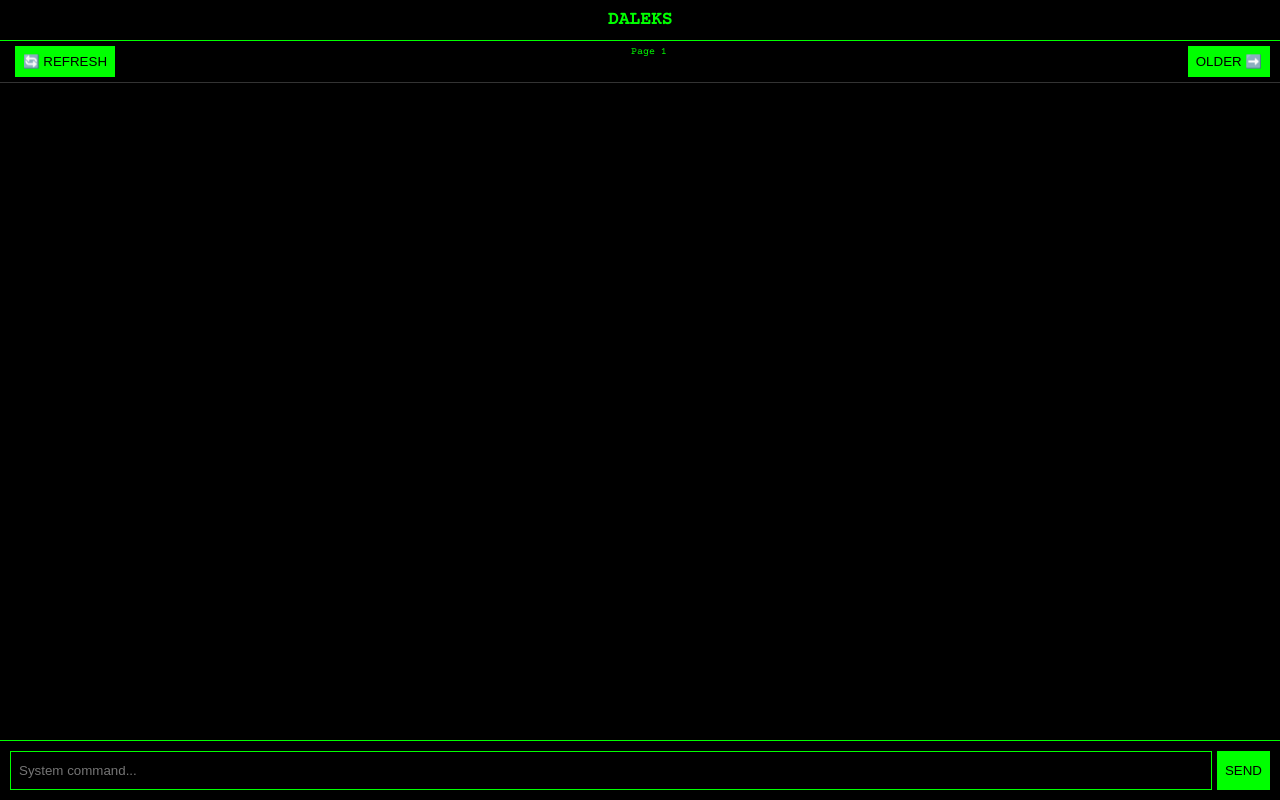
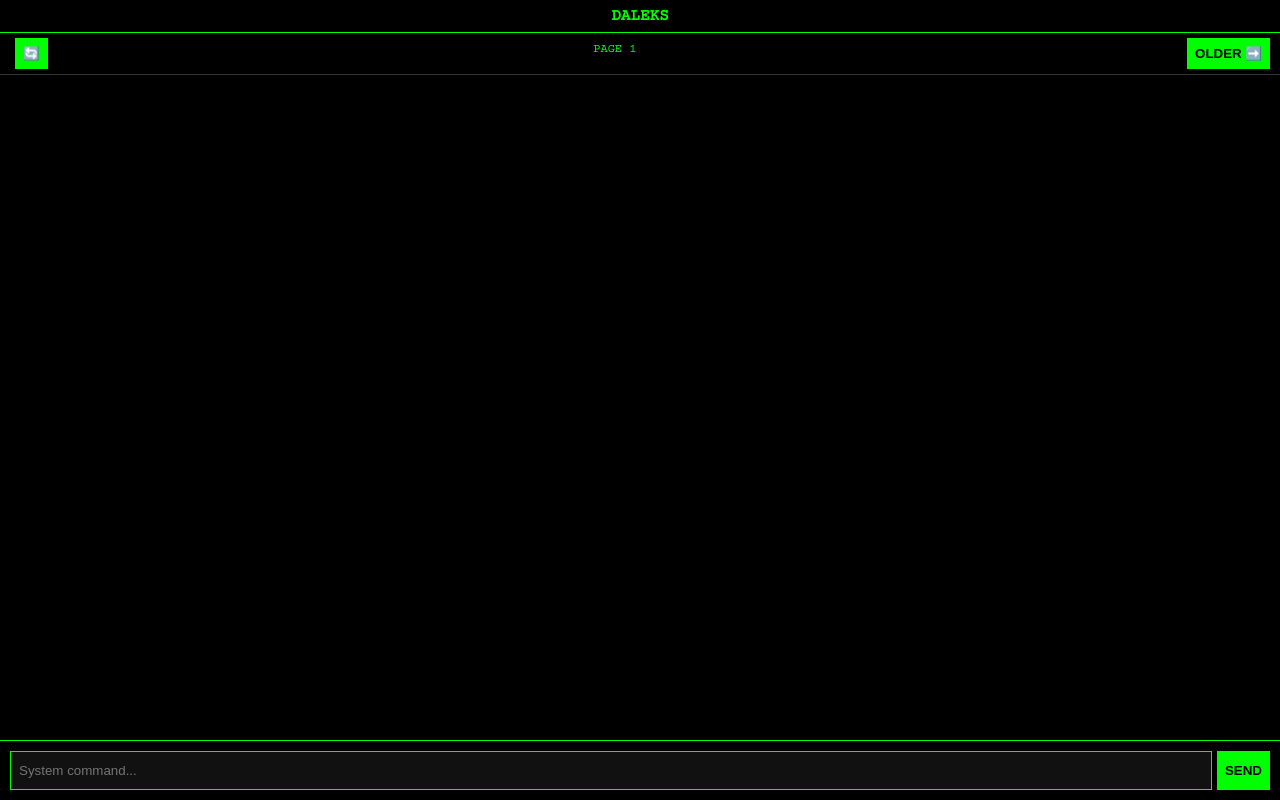
Before and after one commit to ashrafulishti/Dalek-s-World, a Flask app: page / in a window 1280 px wide. Run offline with Flask 3, Linux system fonts and the light colour scheme; a user stored in the database is signed in; data that the repository does not hold is empty; some libraries are stand-ins or nearby versions.

Commit message:
Update home.html

```diff
--- a/templates/home.html
+++ b/templates/home.html
@@ -4,41 +4,47 @@
     <meta name="viewport" content="width=device-width, initial-scale=1.0, maximum-scale=1.0, user-scalable=no">
     <link href="https://fonts.googleapis.com/css2?family=Courier+Prime&display=swap" rel="stylesheet">
     <style>
-        body { background: #000; color: #0f0; font-family: 'Courier Prime', monospace; margin: 0; display: flex; flex-direction: column; height: 100vh; }
+        body {
+            background: #000; color: #0f0; font-family: 'Courier Prime', monospace;
+            margin: 0; display: flex; flex-direction: column; height: 100vh; overflow: hidden;
+        }
 
-        /* Smaller Header */
+        /* Fixed Header & Refresh Bar */
         .header { text-align: center; padding: 5px; border-bottom: 1px solid #0f0; }
-        .header h1 { font-size: 18px; margin: 5px 0; }
+        .header h1 { font-size: 16px; margin: 2px 0; }
+        .refresh-bar { display: flex; justify-content: space-between; padding: 5px 10px; border-bottom: 1px solid #333; }
 
-        /* Refresh Bar */
-        .refresh-bar { display: flex; justify-content: space-between; padding: 5px 10px; font-size: 10px; border-bottom: 1px solid #333; }
+        /* The Chat Container takes all remaining middle space */
+        .chat-container {
+            flex: 1; overflow-y: auto; padding: 10px; display: flex; flex-direction: column; gap: 8px;
+        }
 
-        /* CRITICAL: The chat container */
-        .chat-container { flex: 1; overflow-y: auto; padding: 10px; display: flex; flex-direction: column; }
+        /* Bubbles: Green for received, Blue for sent */
+        .msg { padding: 10px; border-radius: 12px; max-width: 80%; font-size: 14px; position: relative; }
+        .sent { align-self: flex-end; background: #0084ff; color: #000; }
+        .received { align-self: flex-start; background: #0f0; color: #000; }
 
-        .msg { border: 1px solid #0f0; padding: 8px; margin-bottom: 8px; border-radius: 4px; max-width: 80%; }
-        .sent { align-self: flex-end; border-color: #0084ff; }
-        .received { align-self: flex-start; }
-        .username { color: #ff0000; font-weight: bold; font-size: 10px; }
+        .username { display: block; font-weight: bold; font-size: 10px; margin-bottom: 2px; }
 
-        /* The input area is static at the bottom */
+        /* Fixed Input Area at bottom */
         .input-area { height: 60px; background: #000; padding: 10px; border-top: 1px solid #0f0; display: flex; box-sizing: border-box; }
-        input { flex: 1; background: #000; color: #0f0; border: 1px solid #0f0; padding: 8px; }
-        button { background: #0f0; color: #000; border: none; padding: 8px; margin-left: 5px; cursor: pointer; }
+        input { flex: 1; background: #111; color: #0f0; border: 1px solid #0f0; padding: 8px; }
+        button { background: #0f0; color: #000; border: none; padding: 8px; margin-left: 5px; cursor: pointer; font-weight: bold; }
     </style>
 </head>
 <body>
     <div class="header"><h1>DALEKS</h1></div>
     <div class="refresh-bar">
-        <a href="/"><button>🔄 REFRESH</button></a>
-        <span>Page {{ page }}</span>
+        <a href="/"><button>🔄</button></a>
+        <span style="font-size: 12px; margin-top: 5px;">PAGE {{ page }}</span>
         <a href="{{ url_for('home', page=page + 1) }}"><button>OLDER ➡️</button></a>
     </div>
 
     <div class="chat-container" id="chatBox">
         {% for post in posts %}
             <div class="msg {{ 'sent' if post['username'] == session.username else 'received' }}">
-                <span class="username">{{ post['username'] }}</span><br>{{ post['content'] }}
+                <span class="username">{{ post['username'] }}</span>
+                {{ post['content'] }}
             </div>
         {% endfor %}
     </div>
@@ -52,7 +58,6 @@
 
     <script>
         const chatBox = document.getElementById("chatBox");
-        // Jump to bottom immediately
         chatBox.scrollTop = chatBox.scrollHeight;
     </script>
 </body>
```
